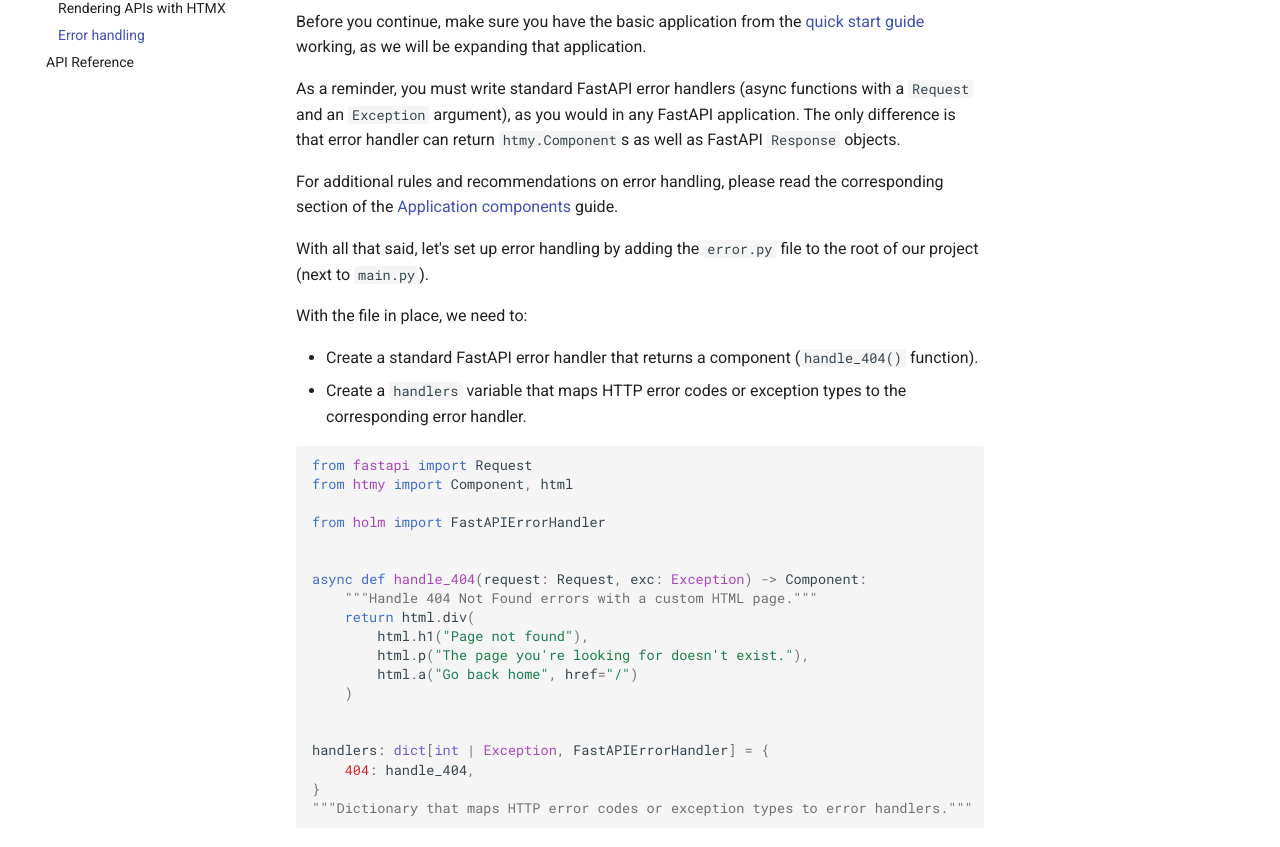
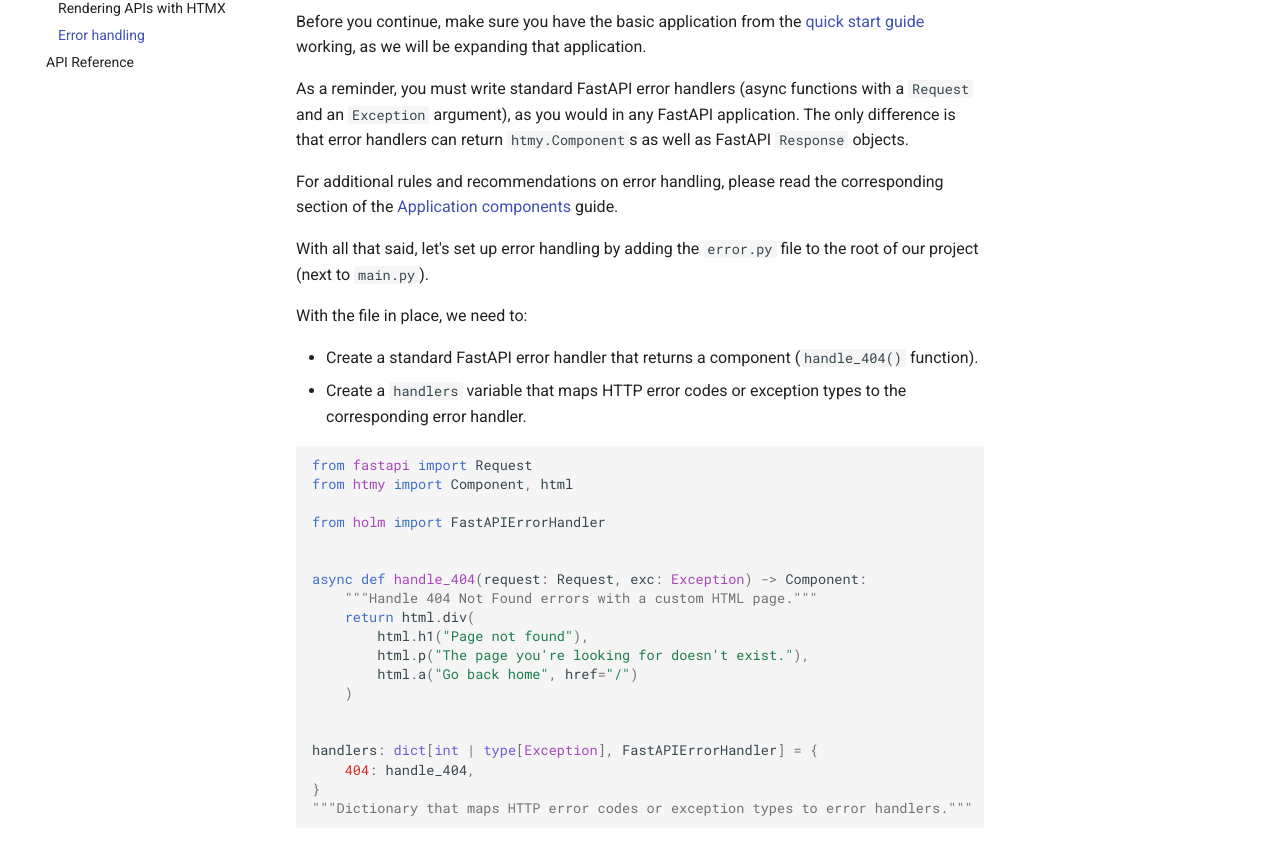
Before and after one commit to volfpeter/holm, an MkDocs documentation site: the page built from docs/error-handling.md, in a window 1280 px wide and 1400 px high. Shown: the part 238-1085 px from the top of the window. Built offline with MkDocs 1.6.1 and Material for MkDocs 9.7.7, drawn with Linux system fonts in a browser that asks for light colours; comment, search, counter and statistics services are not loaded.

Commit message:
chore: fixing typos

```diff
--- a/docs/error-handling.md
+++ b/docs/error-handling.md
@@ -4,7 +4,7 @@ This short guide demonstrates how to add error handling to your `holm` applicati
 
 Before you continue, make sure you have the basic application from the [quick start guide](quick-start-guide.md) working, as we will be expanding that application.
 
-As a reminder, you must write standard FastAPI error handlers (async functions with a `Request` and an `Exception` argument), as you would in any FastAPI application. The only difference is that error handler can return `htmy.Component`s as well as FastAPI `Response` objects.
+As a reminder, you must write standard FastAPI error handlers (async functions with a `Request` and an `Exception` argument), as you would in any FastAPI application. The only difference is that error handlers can return `htmy.Component`s as well as FastAPI `Response` objects.
 
 For additional rules and recommendations on error handling, please read the corresponding section of the [Application components](application-components.md) guide.
 
@@ -31,7 +31,7 @@ async def handle_404(request: Request, exc: Exception) -> Component:
     )
 
 
-handlers: dict[int | Exception, FastAPIErrorHandler] = {
+handlers: dict[int | type[Exception], FastAPIErrorHandler] = {
     404: handle_404,
 }
 """Dictionary that maps HTTP error codes or exception types to error handlers."""
```
Also changed, not shown: docs/application-components.md (+3 -3 lines), docs/rendering-apis-with-htmx.md (+1 -1 lines).
